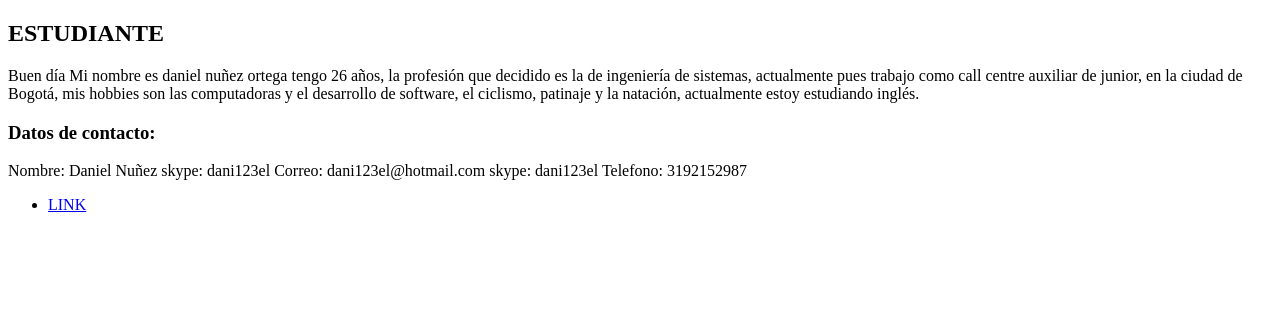
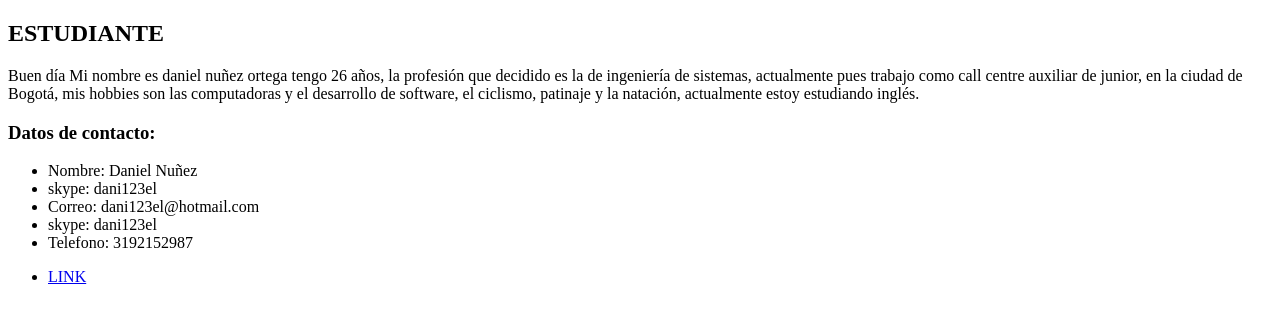
Before and after one commit to daninuno/DSW-DanielNu-ez, a plain HTML site: page index.html in a window 1280 px wide. Drawn offline with Linux system fonts and the light colour scheme.

Commit message:
V 118
se corrigen  espacios

```diff
--- a/index.html
+++ b/index.html
@@ -18,11 +18,13 @@
 
          <h3>Datos de contacto: </h3>
 
-    <h8>Nombre: Daniel Nuñez</h8>
-    <h8>skype: dani123el </h8>
-    <h8>Correo: dani123el@hotmail.com </h8>
-    <h8>skype: dani123el </h8>
-    <h8>Telefono: 3192152987</h8>
+         <ul>
+    <li><h8>Nombre: Daniel Nuñez</h8></li>
+    <li><h8>skype: dani123el </h8></li>
+    <li> <h8>Correo: dani123el@hotmail.com </h8></li>
+        <li> <h8>skype: dani123el </h8></li>
+            <li><h8>Telefono: 3192152987</h8></li>
+</ul>
 
       <nav>
           <ul class="menu">
```
